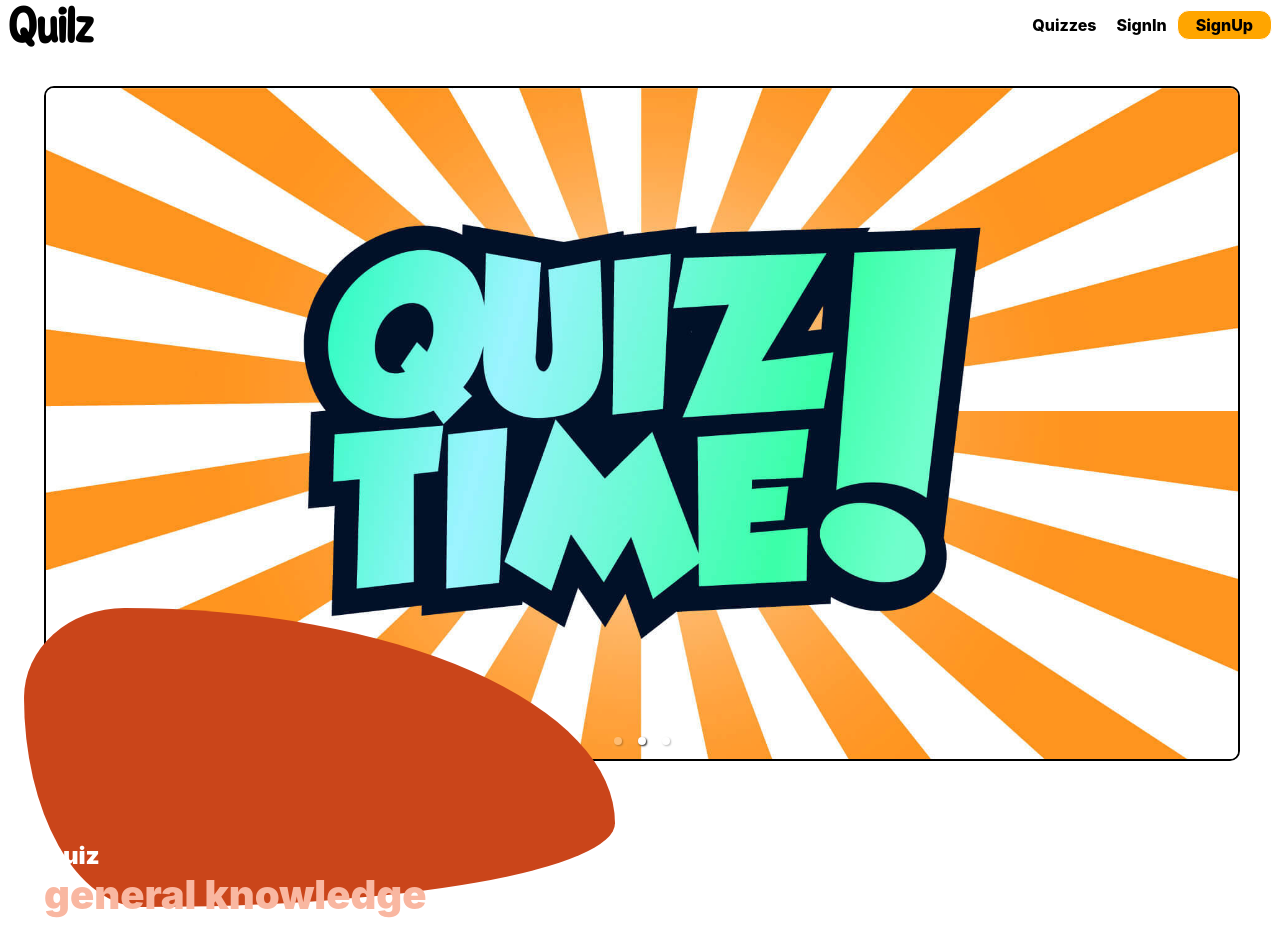
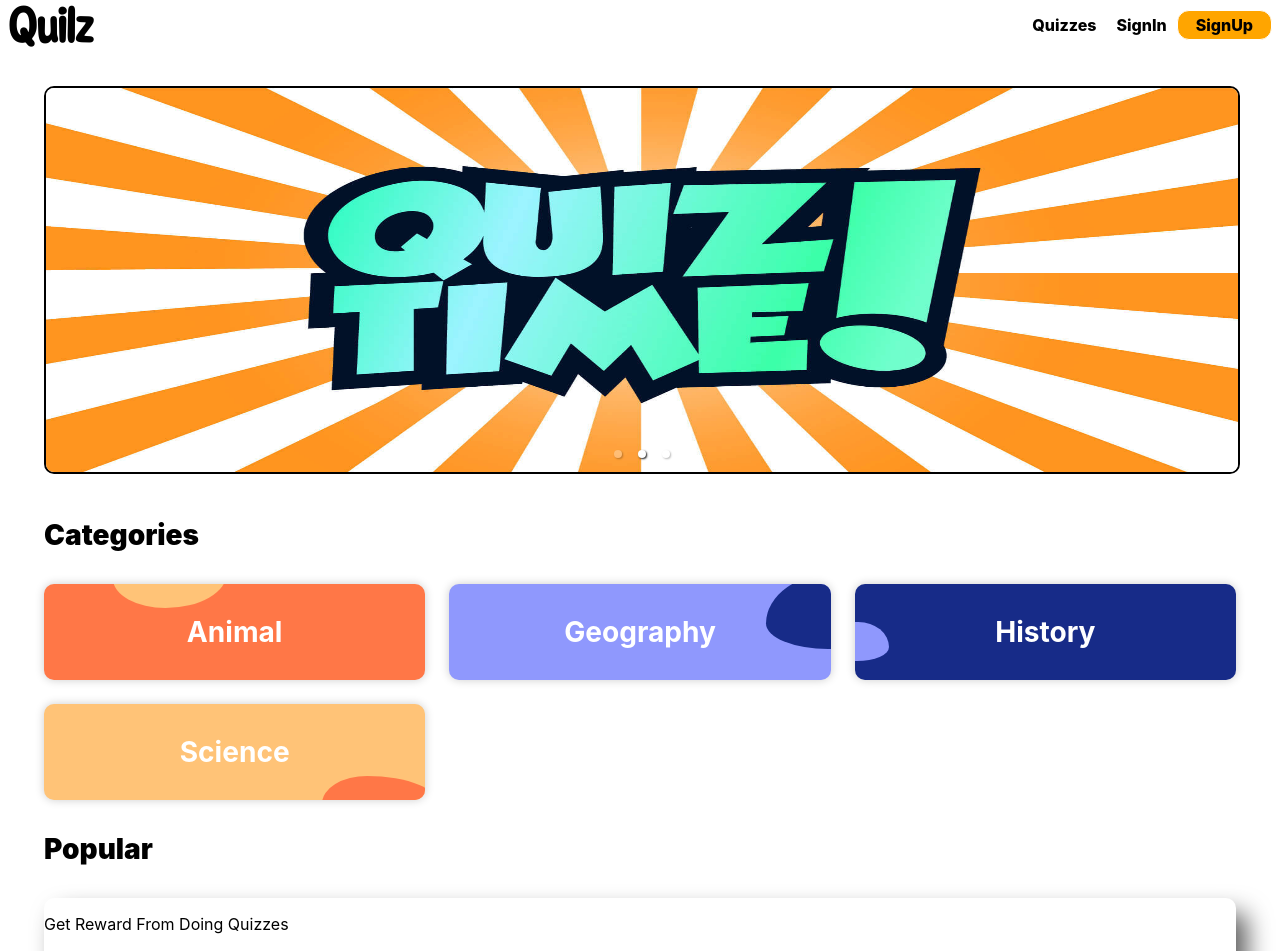
Before and after one commit to phelied/quilz, a React (Create React App) app in the folder client/: page / in a window 1280 px wide. Shown: the top 951 px of the page. Built offline with nearby package versions, Linux system fonts and the light colour scheme.

Commit message:
Update css

```diff
--- a/client/src/components/cardItem.js
+++ b/client/src/components/cardItem.js
@@ -10,74 +10,48 @@ const CardItem = ({ quiz }) => {
   };
 
   return (
-    <Card onClick={() => handleQuizClick(quiz.id)}>
-      <div className="flip-card-inner">
-        <div className="flip-card-front">
-          <p className="title">{quiz.topic}</p>
-          <p>{quiz.level}</p>
-          <p>Number of questions: {quiz.totalQuestions}</p>
-        </div>
-        <div className="flip-card-back">
-          <p className="title">{quiz.description}</p>
-        </div>
+    <ListItem onClick={() => handleQuizClick(quiz.id)}>
+      <div>
+        <h5>{quiz.topic}</h5>
+        <h6>{quiz.level}</h6>
       </div>
-    </Card>
+      <span>{quiz.totalQuestions}</span>
+    </ListItem>
   );
 };
 
-const Card = styled.div`
-    background-color: transparent;
-    width: 190px;
-    height: 254px;
-    perspective: 1000px;
-    font-family: sans-serif;
-    margin-right: 2rem;
+const ListItem = styled.li`
+  list-style: none;
+  z-index: 9999;
+  padding: 0.5rem 1rem;
+  margin-top: 1rem;
+  display: flex;
+  background-color: #f8f8f8;
+  justify-content: space-between;
+  border-radius: 10px;
+  font-weight: 700;
+  cursor: pointer;
 
-  & .title {
-    font-size: 1.5em;
-    font-weight: 900;
-    text-align: center;
+  & h5 {
     margin: 0;
+    font-size: 1rem;
   }
 
-  & .flip-card-inner {
-    position: relative;
-    width: 100%;
-    height: 100%;
-    text-align: center;
-    transition: transform 0.8s;
-    transform-style: preserve-3d;
+  & div {
+    flex-direction: column;
+    flex-wrap: wrap;
+    align-content: space-around;
   }
 
-  &:hover .flip-card-inner {
-    transform: rotateY(180deg);
+  & h6 {
+    font-size: O.5rem;
+    margin: 0;
+    font-weight: 500;
+    color: #818181;
   }
 
-  & .flip-card-front, .flip-card-back {
-    box-shadow: 0 8px 14px 0 rgba(0,0,0,0.2);
-    position: absolute;
-    display: flex;
-    flex-direction: column;
-    justify-content: center;
-    width: 100%;
-    height: 100%;
-    -webkit-backface-visibility: hidden;
-    backface-visibility: hidden;
-    border: 1px solid coral;
-    border-radius: 1rem;
-  }
-
-  & .flip-card-front {
-    background: linear-gradient(120deg, bisque 60%, rgb(255, 231, 222) 88%,
-       rgb(255, 211, 195) 40%, rgba(255, 127, 80, 0.603) 48%);
-    color: coral;
-  }
-
-  & .flip-card-back {
-    background: linear-gradient(120deg, rgb(255, 174, 145) 30%, coral 88%,
-       bisque 40%, rgb(255, 185, 160) 78%);
-    color: white;
-    transform: rotateY(180deg);
+  & span {
+    align-self: flex-end;
   }
 `;
 
--- a/client/src/pages/home.js
+++ b/client/src/pages/home.js
@@ -7,10 +7,33 @@ import { Carousel } from 'react-responsive-carousel';
 import Quiz1 from "../assets/images/carrousel/quiz1.jpeg";
 import Quiz2 from "../assets/images/carrousel/quiz2.jpeg";
 import Quiz3 from "../assets/images/carrousel/quiz3.jpeg";
+// import InfiniteHorizontalScroll from "../components/InfiniteHorizontalScroll";
 
 const Home = () => {
     const [subjectquizzes, setSubjectQuizzes] = useState([]);
 
+    const data = [
+        {
+            theme: { backgroundColor: "#ff7747" },
+            miniEggTheme: { backgroundColor: "#ffc377", top: "-49%", right: "52%", width: "30%", height: "74%", borderRadius: "42% 58% 54% 46% / 59% 50% 50% 41% " },
+            title: "Animal",
+        },
+        {
+            theme: { backgroundColor: "#8f98fd" },
+            miniEggTheme: { backgroundColor: "#172b88", top: "-12%", right: "-5%", width: "22%", height: "80%", borderRadius: "100% 10% 10% 85% / 77% 10% 10% 38% " },
+            title: "Geography",
+        },
+        {
+            theme: { backgroundColor: "#172b88" },
+            miniEggTheme: { backgroundColor: "#8f98fd", top: "40%", right: "91%", width: "12%", height: "40%", borderRadius: "10% 83% 87% 34% / 77% 81% 45% 38% " },
+            title: "History",
+        },
+        {
+            theme: { backgroundColor: "#ffc377" },
+            miniEggTheme: { backgroundColor: "#ff7747", top: "75%", right: "-4%", width: "31%", height: "40%", borderRadius: "41% 67% 87% 0% / 77% 87% 0% 0% " },
+            title: "Science",
+        },
+    ];
 
     useEffect(() => {
         API.getListQuizzes().then((res) => {
@@ -31,15 +54,48 @@ const Home = () => {
                     <img src={Quiz3} alt='carrousel' />
                 </div>
             </Carousel>
-            <Title>
-                <span>Quiz</span>
-                <span>general knowledge</span>
+            <div>
+                <Title className="categories_title">
+                    <span>Categories</span>
                 </Title>
-            <div className="egg"></div>
+                <Section className="categories_container">
+                    {data.map((item) => (
+                        <SectionItem theme={item.theme} key={item.title}>
+                            <h5 style={{ overflow: "hidden" }}>
+                                <MiniEgg theme={item.miniEggTheme} />
+                            </h5>
+                            <h3>{item.title}</h3>
+                        </SectionItem>
+                    ))}
+                </Section>
+            </div>
+            <Section className="popular_container">
+                <div>
+                    <Title className="popular_title">
+                        <span>Popular</span>
+                    </Title>
                     <List>
                         {subjectquizzes && subjectquizzes.length !== 0 && (subjectquizzes.map((quiz) => (
                             <CardItem quiz={quiz} key={quiz.id} />
                         )))}
+                    </List>
+                </div>
+            </Section>
+            <Section>
+                <Side>
+                    <p>Get Reward From Doing <span>Quizzes</span></p>
+                    <p>Discover how much you know about any topics --</p>
+                    <section>
+                        <div></div>
+                        <div></div>
+                    </section>
+                </Side>
+            </Section>
+
+            {/* <div className="egg"></div> */}
+            {/* <InfiniteHorizontalScroll /> */}
+            <List>
+
             </List>
         </Wrapper>
     );
@@ -54,11 +110,17 @@ const Wrapper = styled.main`
     width: 100%;
     border-radius: 10px;
     margin: 1rem auto;
+    height: 24rem;
   }
 
   & .carousel {
 border-radius: 10px;
-border: 2px solid black
+border: 2px solid black;
+height: 100%;
+  }
+
+  &. .carousel-root > carousel-slider {
+    height: 100%;
   }
 
   .egg {
@@ -70,34 +132,111 @@ border: 2px solid black
     background-color: #ca451a;
     border-radius: 17% 83% 80% 20% / 30% 72% 28% 70% ;
     }
+
+    .slider-wrapper, .slider > li, .slider, .slide > div > img, .slide > div {
+        height: 100%;
+    }
 `;
 
 const Title = styled.h2`
-  color: #000;
-  margin: 5rem 0;
+  display : flex;
+  color: black;
+  margin: 3rem 0 2rem 0;
   font-weight: 900;
   z-index: 9999;
   position: relative;
+  align-items: center;
+  display: block;
+  font-size: 1.75rem;
 
-  span {
-    display: block;
-    color: #fff;
-    font-size: 1.5rem;
+  &.categories_title {
+    margin-right: 0.5rem;
   }
 
-    span:last-child {
-        color: #f9b7a1;
-        font-size: 2.5rem;
+  &.popular_title {
+    margin: 0;
   }
 `;
 
 const List = styled.ul`
   list-style: none;
+  z-index: 9999;
   padding: 0;
+  margin-top: 2rem;
+`;
+
+const Side = styled.div`
+border-radius: 10px;
+-webkit-box-shadow: 12px 14px 24px -1px rgba(0,0,0,0.63);
+box-shadow: 12px 14px 24px -1px rgba(0,0,0,0.63);
+`;
+
+const Section = styled.section`
+    display: grid;
+    flex-wrap: wrap;
+    z-index: 1;
+    color: black;
+    box-sizing: border-box;
+
+    &.categories_container {
+        justify-content: center;
+        grid-template-columns: repeat(2, 1fr);
+        grid-column-gap: 1.5rem;
+        grid-row-gap: 1.5rem;
+    }
+
+    &.popular_container {
+    margin-top: 2rem;
+    }
+
+    @media (min-width: 768px) {
+        &.categories_container {
+            grid-template-columns: repeat(3, 1fr);
+        }
+
+        &.popular_container {
+            grid-template-columns: repeat(2, 1fr);
+            grid-column-gap: 1.5rem;
+            grid-row-gap: 1.5rem;
+        }
+    }
+    `;
+
+const SectionItem = styled.div`
+position : relative;
+background-color: ${(props) => props.theme.backgroundColor};
+overflow: hidden;
+width: 100%;
+height: 6rem;
+border-radius: 10px;
+box-shadow: 0 0 10px rgba(0, 0, 0, 0.2);
 display: flex;
-  flex-wrap: wrap;
-  margin: 4rem 0;
-  z-index: 9999;
+justify-content: center;
+align-items: center;
+font-size: 1.5rem;
+font-weight: 900;
+cursor: pointer;
+transition: all 0.3s ease-in-out;
+color: white;
+
+& .categories_container > div {
+
+}
+
+&:hover {
+     margin: 0 5px;
+    transform: scale(1.1);
+}
+`;
+
+const MiniEgg = styled.span`
+position : absolute;
+background-color: ${(props) => props.theme.backgroundColor};
+top: ${(props) => props.theme.top};
+right: ${(props) => props.theme.right};
+width: ${(props) => props.theme.width};
+height: ${(props) => props.theme.height};
+border-radius: ${(props) => props.theme.borderRadius};
 `;
 
 export default Home;
```
Also changed, not shown: 1 other file (tests, documents, lock files or other folders). Lines whose indentation alone changed are shown as unchanged.
